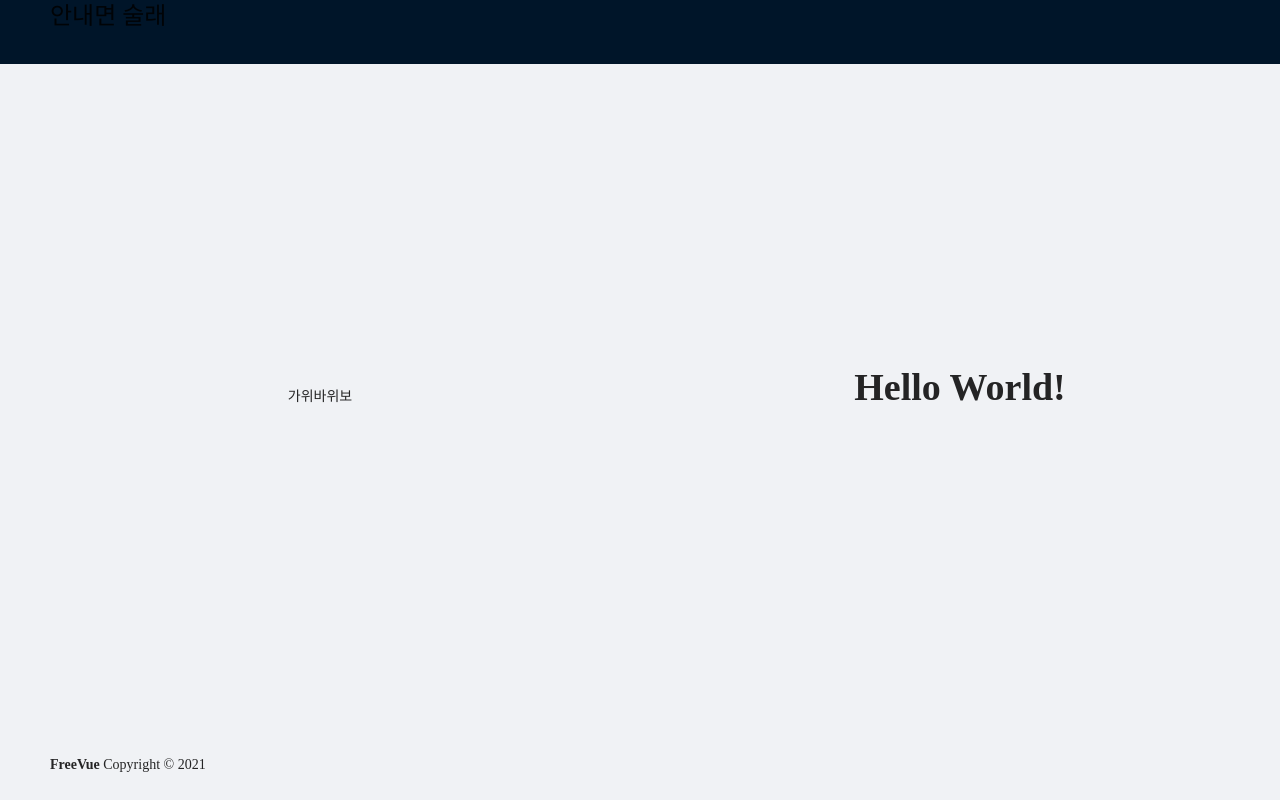
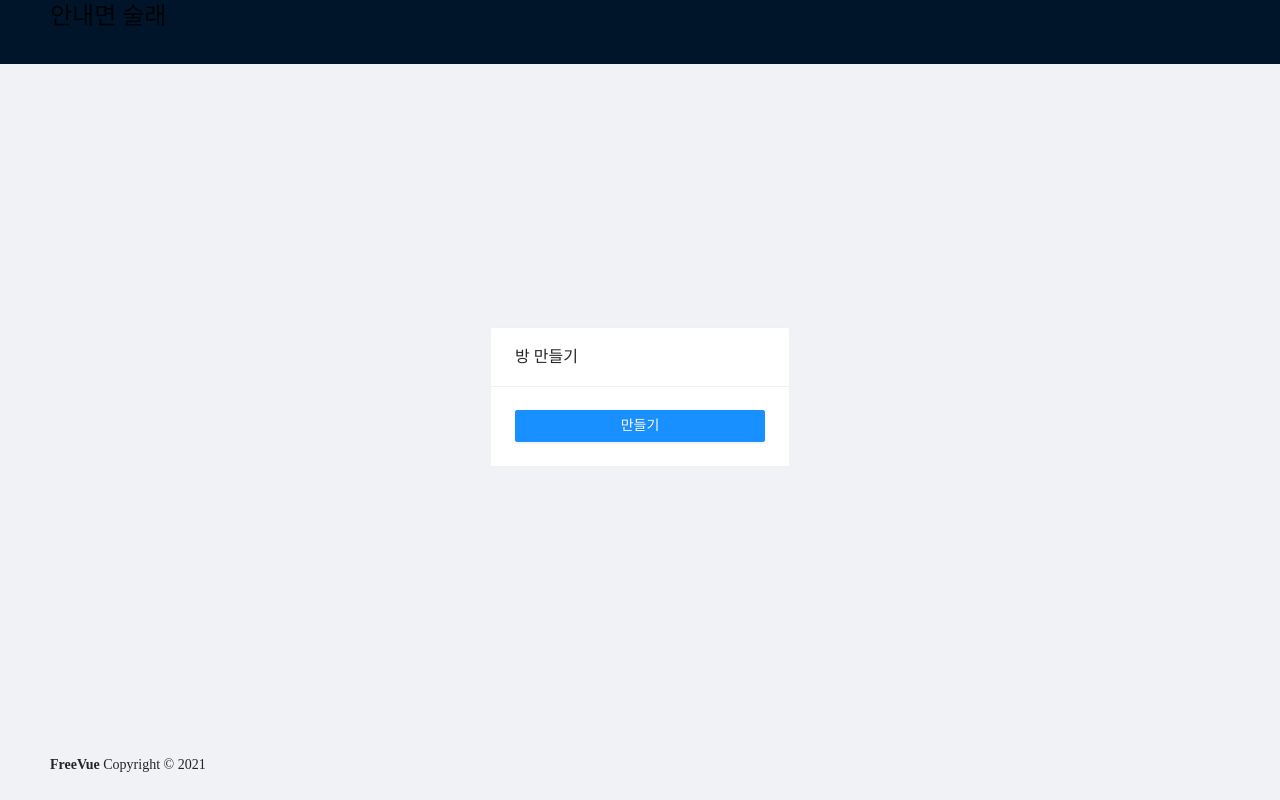
Before and after one commit to freevuehub/Rock-Paper-Scissors, a Next.js app in the folder client/: page / in a window 1280 px wide. Built offline with nearby package versions, Linux system fonts and the light colour scheme; no server answers; a web font is replaced by a local one.

Commit message:
[improved]: 방만들기 영역 추가

```diff
--- a/client/pages/index.tsx
+++ b/client/pages/index.tsx
@@ -1,6 +1,6 @@
 import Head from 'next/head'
 import styled from '@emotion/styled'
-import { Typography } from 'antd'
+import { Card, Button } from 'antd'
 import { TypeSocket } from '../types'
 
 interface IProps {
@@ -10,13 +10,11 @@ interface IProps {
 const MainWrapStyled = styled.div`
   height: 100%;
   display: flex;
-  .item {
-    width: 50%;
-    display: flex;
-    height: 100%;
-    align-items: center;
-    justify-content: center;
-  }
+  align-items: center;
+  justify-content: center;
+`
+const CardStyled = styled(Card)`
+  width: 300px;
 `
 const Home: React.FC<IProps> = (props) => {
   props.socket.emit('chat message', 'roomId', 'name', 'message', 'type')
@@ -27,14 +25,9 @@ const Home: React.FC<IProps> = (props) => {
         <title>가위바위보 | 메인 페이지</title>
       </Head>
       <MainWrapStyled>
-        <div className="item">
-          가위바위보
-        </div>
-        <div className="item">
-          <Typography.Title level={1}>
-            Hello World!
-          </Typography.Title>
-        </div>
+        <CardStyled title="방 만들기">
+          <Button block type="primary" htmlType="submit">만들기</Button>
+        </CardStyled>
       </MainWrapStyled>
     </>
   )
```
